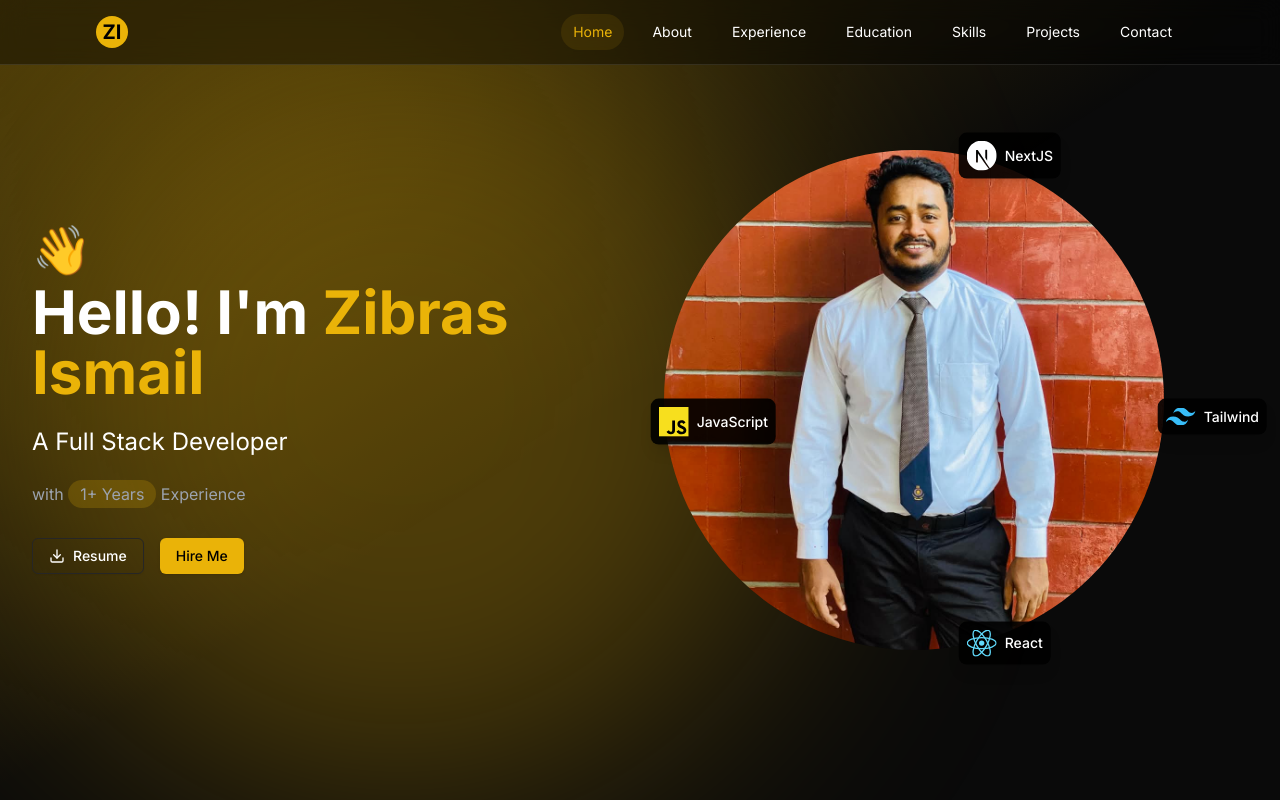
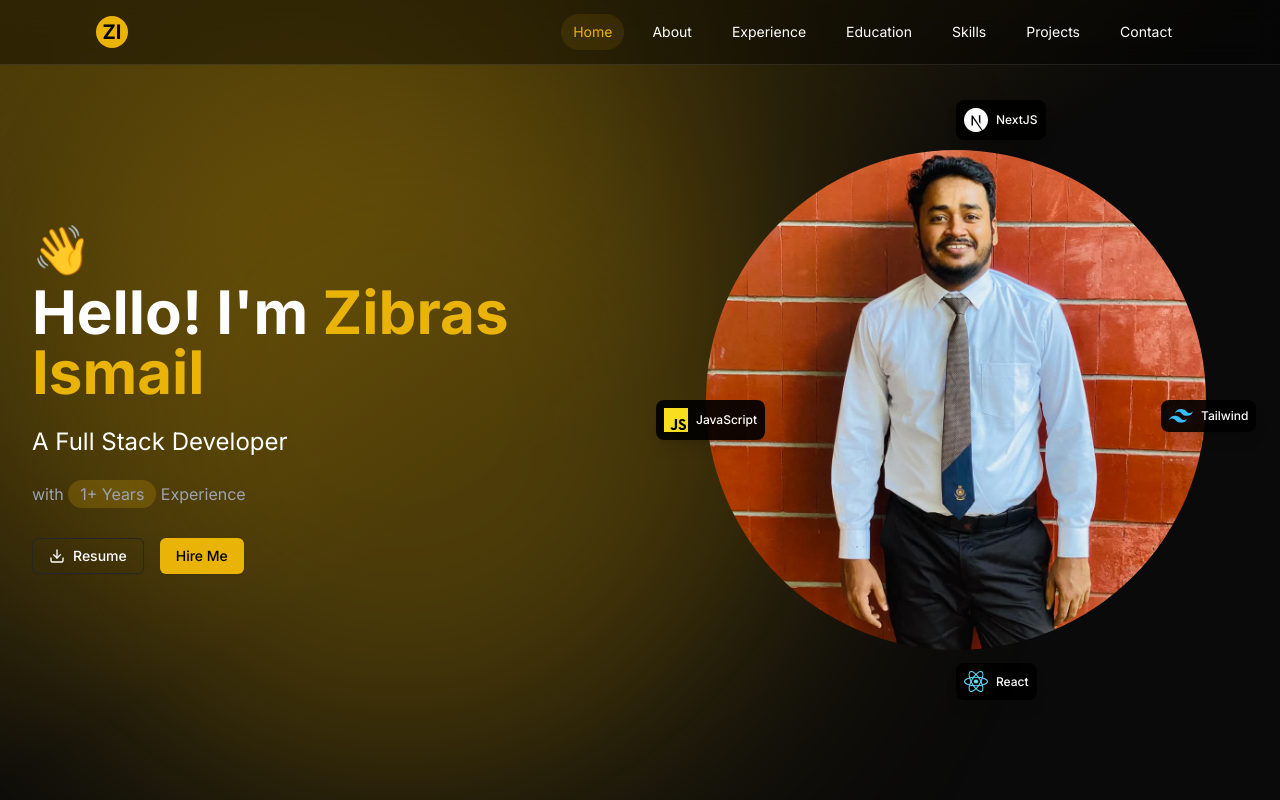
Before and after one commit to zibrasismail/personal-portfolio, a Next.js app: page / in a window 1280 px wide. Shown: the top 800 px of the page. Built offline with nearby package versions, Linux system fonts and the light colour scheme.

Commit message:
fix some style issue

```diff
--- a/components/home/Hero.tsx
+++ b/components/home/Hero.tsx
@@ -53,7 +53,7 @@ export default function Hero() {
           </div>
 
           <div className="flex-1 relative">
-            <div className="relative w-[300px] h-[300px] lg:w-[500px] lg:h-[500px]">
+            <div className="relative w-[300px] h-[300px] lg:w-[500px] lg:h-[500px] mx-auto">
               <Image
                 src="/profile.jpg"
                 alt="Zibras Ismail"
@@ -64,57 +64,57 @@ export default function Hero() {
             </div>
 
             {/* Tech stack tags */}
-            <div className="absolute inset-0">
+            <div className="absolute top-1/2 left-1/2 -translate-x-1/2 -translate-y-1/2 w-[380px] h-[380px] lg:w-[600px] lg:h-[600px] hidden lg:block">
               {/* NextJS - Top */}
-              <div className="absolute -top-4 left-1/2 -translate-x-1/2 animate-orbit" style={{ '--rotation': '0deg' } as CustomStyle}>
+              <div className="absolute top-0 left-1/2 -translate-x-1/2 animate-orbit" style={{ '--rotation': '0deg' } as CustomStyle}>
                 <div className="flex items-center gap-2 bg-white/90 dark:bg-black/90 p-2 rounded-lg shadow-lg">
                   <Image
                     src="/nextjs.svg"
                     alt="NextJS"
-                    width={30}
-                    height={30}
+                    width={24}
+                    height={24}
                     className="dark:invert"
                   />
-                  <span className="text-sm font-medium">NextJS</span>
+                  <span className="text-xs font-medium">NextJS</span>
                 </div>
               </div>
 
               {/* Tailwind - Right */}
-              <div className="absolute top-1/2 -right-4 -translate-y-1/2 animate-orbit" style={{ '--rotation': '90deg' } as CustomStyle}>
+              <div className="absolute top-1/2 right-0 -translate-y-1/2 animate-orbit" style={{ '--rotation': '90deg' } as CustomStyle}>
                 <div className="flex items-center gap-2 bg-white/90 dark:bg-black/90 p-2 rounded-lg shadow-lg">
                   <Image
                     src="/tailwind.svg"
                     alt="Tailwind"
-                    width={30}
-                    height={30}
+                    width={24}
+                    height={24}
                   />
-                  <span className="text-sm font-medium">Tailwind</span>
+                  <span className="text-xs font-medium">Tailwind</span>
                 </div>
               </div>
 
               {/* React - Bottom */}
-              <div className="absolute -bottom-4 left-1/2 -translate-x-1/2 animate-orbit" style={{ '--rotation': '180deg' } as CustomStyle}>
+              <div className="absolute bottom-0 left-1/2 -translate-x-1/2 animate-orbit" style={{ '--rotation': '180deg' } as CustomStyle}>
                 <div className="flex items-center gap-2 bg-white/90 dark:bg-black/90 p-2 rounded-lg shadow-lg">
                   <Image
                     src="/react.svg"
                     alt="React"
-                    width={30}
-                    height={30}
+                    width={24}
+                    height={24}
                   />
-                  <span className="text-sm font-medium">React</span>
+                  <span className="text-xs font-medium">React</span>
                 </div>
               </div>
 
               {/* JavaScript - Left */}
-              <div className="absolute top-1/2 -left-4 -translate-y-1/2 animate-orbit" style={{ '--rotation': '270deg' } as CustomStyle}>
+              <div className="absolute top-1/2 left-0 -translate-y-1/2 animate-orbit" style={{ '--rotation': '270deg' } as CustomStyle}>
                 <div className="flex items-center gap-2 bg-white/90 dark:bg-black/90 p-2 rounded-lg shadow-lg">
                   <Image
                     src="/javascript.svg"
                     alt="JavaScript"
-                    width={30}
-                    height={30}
+                    width={24}
+                    height={24}
                   />
-                  <span className="text-sm font-medium">JavaScript</span>
+                  <span className="text-xs font-medium">JavaScript</span>
                 </div>
               </div>
             </div>
```
